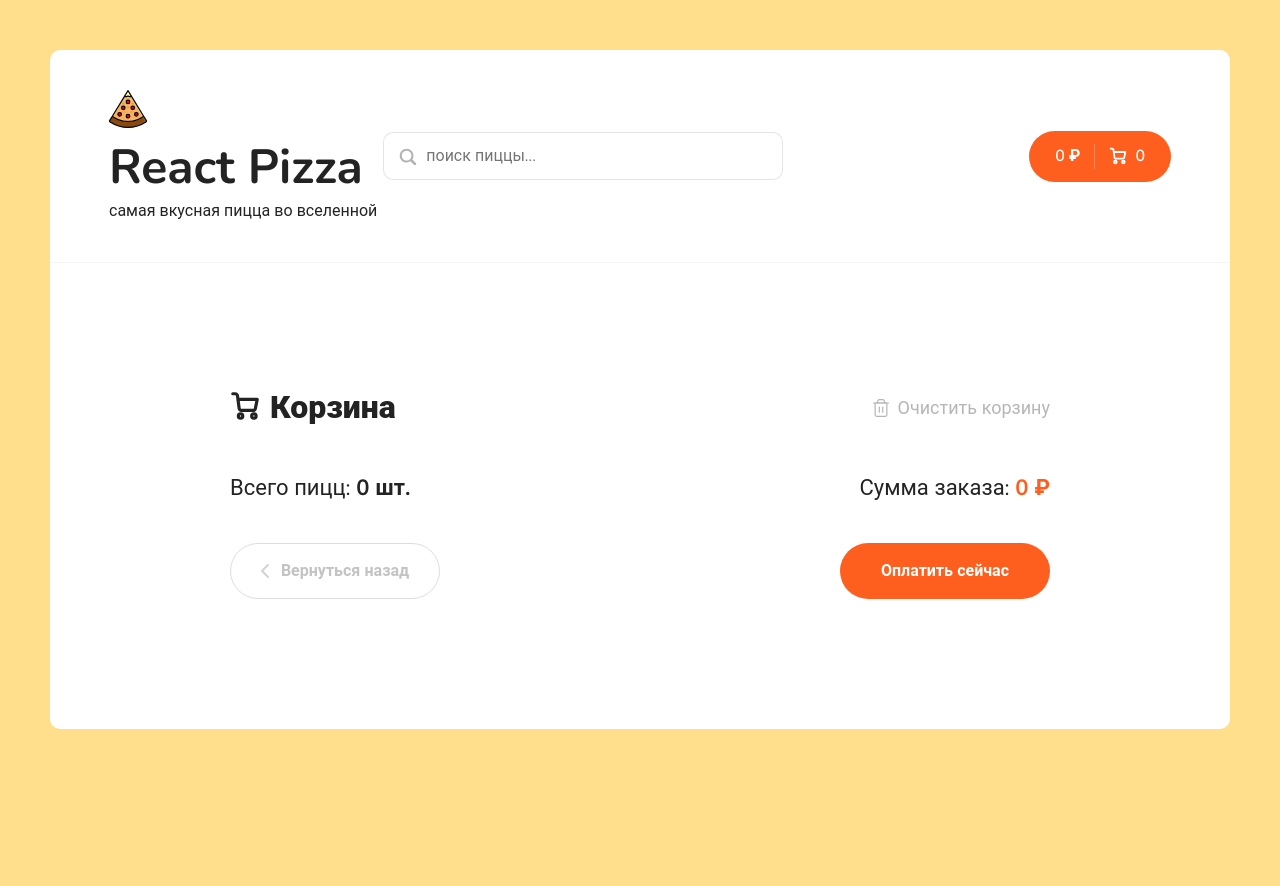
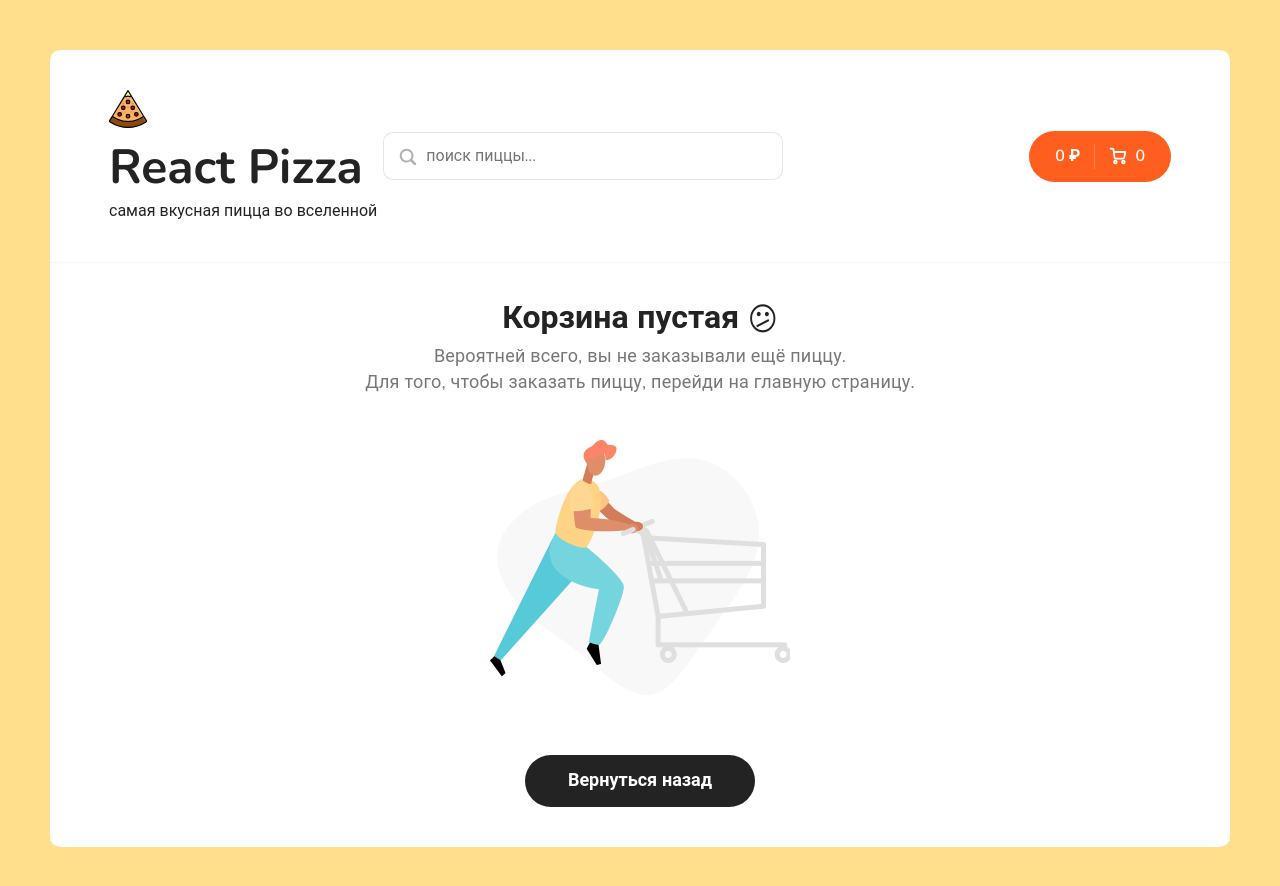
Before and after one commit to dr-daud/pizza, a React (Vite) app: page /cart in a window 1280 px wide. Shown: the top 886 px of the page. Before the commit the page ends 800 px from the top, so only its background shows below. Built offline with nearby package versions, Linux system fonts and the light colour scheme.

Commit message:
empty cart

```diff
--- a/src/components/cart-item/cart-item.jsx
+++ b/src/components/cart-item/cart-item.jsx
@@ -1,4 +1,26 @@
-const CartItem = ({ imageUrl, title, price, size, type }) => {
+import { useDispatch } from "react-redux"
+import { addItem, removeItem, minusItem } from "../../redux/slices/cartSlice";
+
+const CartItem = ({ id, imageUrl, title, price, size, type, count }) => {
+    const dispatch = useDispatch();
+
+    const onClickPlus = () => {
+        dispatch(addItem(
+            {
+                id
+            }
+        ))
+    }
+
+    const onClickMinus = () => {
+        dispatch(minusItem(id))
+    }
+
+    const onClickRemove = () => {
+        dispatch(removeItem({id}))
+
+    }
+
     return (
         <div className="cart__item">
             <div className="cart__item-img">
@@ -13,15 +35,15 @@ const CartItem = ({ imageUrl, title, price, size, type }) => {
                 <p>{type}, {size} см.</p>
             </div>
             <div className="cart__item-count">
-                <div className="button button--outline button--circle cart__item-count-minus">
+                <div onClick={() => onClickMinus()} className="button button--outline button--circle cart__item-count-minus">
                     <svg width="10" height="10" viewBox="0 0 10 10" fill="none" xmlns="http://www.w3.org/2000/svg">
                         <path d="M5.92001 3.84V5.76V8.64C5.92001 9.17016 5.49017 9.6 4.96001 9.6C4.42985 9.6 4.00001 9.17016 4.00001 8.64L4 5.76L4.00001 3.84V0.96C4.00001 0.42984 4.42985 0 4.96001 0C5.49017 0 5.92001 0.42984 5.92001 0.96V3.84Z" fill="#EB5A1E" />
                         <path d="M5.75998 5.92001L3.83998 5.92001L0.959977 5.92001C0.429817 5.92001 -2.29533e-05 5.49017 -2.29301e-05 4.96001C-2.2907e-05 4.42985 0.429817 4.00001 0.959977 4.00001L3.83998 4L5.75998 4.00001L8.63998 4.00001C9.17014 4.00001 9.59998 4.42985 9.59998 4.96001C9.59998 5.49017 9.17014 5.92001 8.63998 5.92001L5.75998 5.92001Z" fill="#EB5A1E" />
                     </svg>
 
                 </div>
-                <b>2</b>
-                <div className="button button--outline button--circle cart__item-count-plus">
+                <b>{count}</b>
+                <div onClick={() => onClickPlus()} className="button button--outline button--circle cart__item-count-plus">
                     <svg width="10" height="10" viewBox="0 0 10 10" fill="none" xmlns="http://www.w3.org/2000/svg">
                         <path d="M5.92001 3.84V5.76V8.64C5.92001 9.17016 5.49017 9.6 4.96001 9.6C4.42985 9.6 4.00001 9.17016 4.00001 8.64L4 5.76L4.00001 3.84V0.96C4.00001 0.42984 4.42985 0 4.96001 0C5.49017 0 5.92001 0.42984 5.92001 0.96V3.84Z" fill="#EB5A1E" />
                         <path d="M5.75998 5.92001L3.83998 5.92001L0.959977 5.92001C0.429817 5.92001 -2.29533e-05 5.49017 -2.29301e-05 4.96001C-2.2907e-05 4.42985 0.429817 4.00001 0.959977 4.00001L3.83998 4L5.75998 4.00001L8.63998 4.00001C9.17014 4.00001 9.59998 4.42985 9.59998 4.96001C9.59998 5.49017 9.17014 5.92001 8.63998 5.92001L5.75998 5.92001Z" fill="#EB5A1E" />
@@ -33,7 +55,7 @@ const CartItem = ({ imageUrl, title, price, size, type }) => {
                 <b>{price} ₽</b>
             </div>
             <div className="cart__item-remove">
-                <div className="button button--outline button--circle">
+                <div onClick={onClickRemove} className="button button--outline button--circle">
                     <svg width="10" height="10" viewBox="0 0 10 10" fill="none" xmlns="http://www.w3.org/2000/svg">
                         <path d="M5.92001 3.84V5.76V8.64C5.92001 9.17016 5.49017 9.6 4.96001 9.6C4.42985 9.6 4.00001 9.17016 4.00001 8.64L4 5.76L4.00001 3.84V0.96C4.00001 0.42984 4.42985 0 4.96001 0C5.49017 0 5.92001 0.42984 5.92001 0.96V3.84Z" fill="#EB5A1E" />
                         <path d="M5.75998 5.92001L3.83998 5.92001L0.959977 5.92001C0.429817 5.92001 -2.29533e-05 5.49017 -2.29301e-05 4.96001C-2.2907e-05 4.42985 0.429817 4.00001 0.959977 4.00001L3.83998 4L5.75998 4.00001L8.63998 4.00001C9.17014 4.00001 9.59998 4.42985 9.59998 4.96001C9.59998 5.49017 9.17014 5.92001 8.63998 5.92001L5.75998 5.92001Z" fill="#EB5A1E" />
--- a/src/components/not-found-block/not-found-block.jsx
+++ b/src/components/not-found-block/not-found-block.jsx
@@ -1,12 +1,21 @@
-import styles from './not-found-block.module.scss'
+import { Link } from 'react-router';
+
+import EmptyCart from '../../assets/empty-cart.png';
+
+import './not-found-block.scss';
 
 const NotFoundBlock = () => {
     return (
-        <div className={styles.wrapper}>
-            <span>😕</span>
-            <br />
-            <h1>ничего не найдено</h1>
-            <p>к сожалению данная страница отсутствует в нашем интернет-магазине</p>
+        <div class="cart cart--empty">
+            <h2>Корзина пустая <icon>😕</icon></h2>
+            <p>
+                Вероятней всего, вы не заказывали ещё пиццу.<br />
+                Для того, чтобы заказать пиццу, перейди на главную страницу.
+            </p>
+            <img src={EmptyCart} alt="Empty cart" />
+            <Link to="/" class="button button--black">
+                <span>Вернуться назад</span>
+            </Link>
         </div>
     )
 }
--- a/src/components/not-found-block/not-found-block.module.scss
+++ /dev/null
@@ -1,11 +0,0 @@
-.wrapper {
-    text-align: center;
-
-    span {
-        font-size: 64px;
-    }
-
-    p {
-        font-size: 22px;
-    }
-}
--- /dev/null
+++ b/src/components/not-found-block/not-found-block.scss
@@ -0,0 +1,37 @@
+.cart--empty {
+    margin: 80px auto;
+    width: 620px;
+    text-align: center;
+
+    h2 {
+        font-size: 36px;
+        font-weight: 700;
+        margin-bottom: 15px;
+    }
+
+    p {
+        font-size: 20px;
+        line-height: 145.4%;
+        letter-spacing: 0.01em;
+        color: #777777;
+    }
+
+    icon {
+        position: relative;
+        top: 2px;
+    }
+
+    img {
+        display: block;
+        width: 300px;
+        margin: 45px auto 60px;
+    }
+
+    .button--black {
+        padding: 12px 0 14px;
+        width: 230px;
+        margin: 0 auto;
+        font-weight: 600;
+        font-size: 18px;
+    }
+}
--- a/src/components/pizza-block/pizza-block.jsx
+++ b/src/components/pizza-block/pizza-block.jsx
@@ -1,5 +1,5 @@
 import { useState } from 'react';
-import { useDispatch } from 'react-redux';
+import { useDispatch, useSelector } from 'react-redux';
 import { addItem } from '../../redux/slices/cartSlice';
 
 import './pizza-block.scss';
@@ -10,6 +10,9 @@ const PizzaBlock = ({ id, imageUrl, title, types, sizes, price }) => {
     const pizzaTypes = ['тонкое', 'традиционное'];
 
     const dispatch = useDispatch();
+    const cartItem = useSelector(state => state.cart.items.find(obj => obj.id === id));
+
+    const addedCount = cartItem ? cartItem.count : 0;
 
     const onClickAdd = () => {
         const obj = {
@@ -56,7 +59,7 @@ const PizzaBlock = ({ id, imageUrl, title, types, sizes, price }) => {
                             />
                         </svg>
                         <span >Добавить</span>
-                        <i>2</i>
+                        {addedCount > 0 && <i>{addedCount}</i>}
                     </button>
                 </div>
             </div>
--- a/src/pages/cart.jsx
+++ b/src/pages/cart.jsx
@@ -2,6 +2,7 @@ import { Link } from 'react-router';
 import CartItem from '../components/cart-item/cart-item';
 import { useSelector, useDispatch } from 'react-redux';
 import { clearItems } from '../redux/slices/cartSlice';
+import NotFoundBlock from '../components/not-found-block/not-found-block';
 
 const Cart = () => {
     const { items, totalPrice } = useSelector(state => state.cart)
@@ -10,6 +11,10 @@ const Cart = () => {
 
     const clearCart = () => {
         dispatch(clearItems())
+    }
+
+    if (!totalPrice) {
+        return <NotFoundBlock />
     }
 
     return (
--- a/src/pages/home.jsx
+++ b/src/pages/home.jsx
@@ -26,7 +26,7 @@ const Home = () => {
     const currentPage = useSelector(state => state.filter.currentPage);
     const dispatch = useDispatch();
 
-    const fetchPizzas = () => {
+    const fetchPizzas = async () => {
         setIsLoading(true)
 
         const sortBy = sort.sortProperty.replace('-', '');
@@ -34,11 +34,16 @@ const Home = () => {
         const category = categoryId > 0 ? `&category=${categoryId}` : '';
         const search = searchValue ? `&search=${searchValue}` : '';
 
-        axios.get(`https://67af4195dffcd88a6786195f.mockapi.io/items?page=${currentPage}&limit=4${category}&sortBy=${sortBy}&order=${order}${search}`)
-            .then(res => {
-                setItems(res.data)
-                setIsLoading(false)
-            })
+        try {
+            const res = await axios.get(`https://67af4195dffcd88a6786195f.mockapi.io/items?page=${currentPage}&limit=4${category}&sortBy=${sortBy}&order=${order}${search}`)
+            setItems(res.data)
+        } catch (error) {
+            console.log(error)
+        } finally {
+            setIsLoading(false)
+        }
+
+        window.scrollTo(0, 0);
     }
 
     useEffect(() => {
--- a/src/redux/slices/cartSlice.js
+++ b/src/redux/slices/cartSlice.js
@@ -22,8 +22,16 @@ export const cartSlice = createSlice({
             }
             state.totalPrice = state.items.reduce((acc, item) => acc + (item.price * item.count), 0)
         },
+        minusItem: (state, action) => {
+            const findItems = state.items.find(item => item.id === action.payload)
+
+            if (findItems) {
+                findItems.count--
+            }
+        },
         removeItem: (state, action) => {
-            state.items = action.payload.filter(item => item.id === action.payload.id)
+            state.items = state.items.filter(item => item.id === action.payload)
+            console.log(action.payload)
         },
         clearItems: (state) => {
             state.items = []
@@ -32,6 +40,6 @@ export const cartSlice = createSlice({
     },
 })
 
-export const { addItem, removeItem, clearItems } = cartSlice.actions
+export const { addItem, minusItem, removeItem, clearItems } = cartSlice.actions
 
 export default cartSlice.reducer
```
Also changed, not shown: src/assets/empty-cart.png (added).
